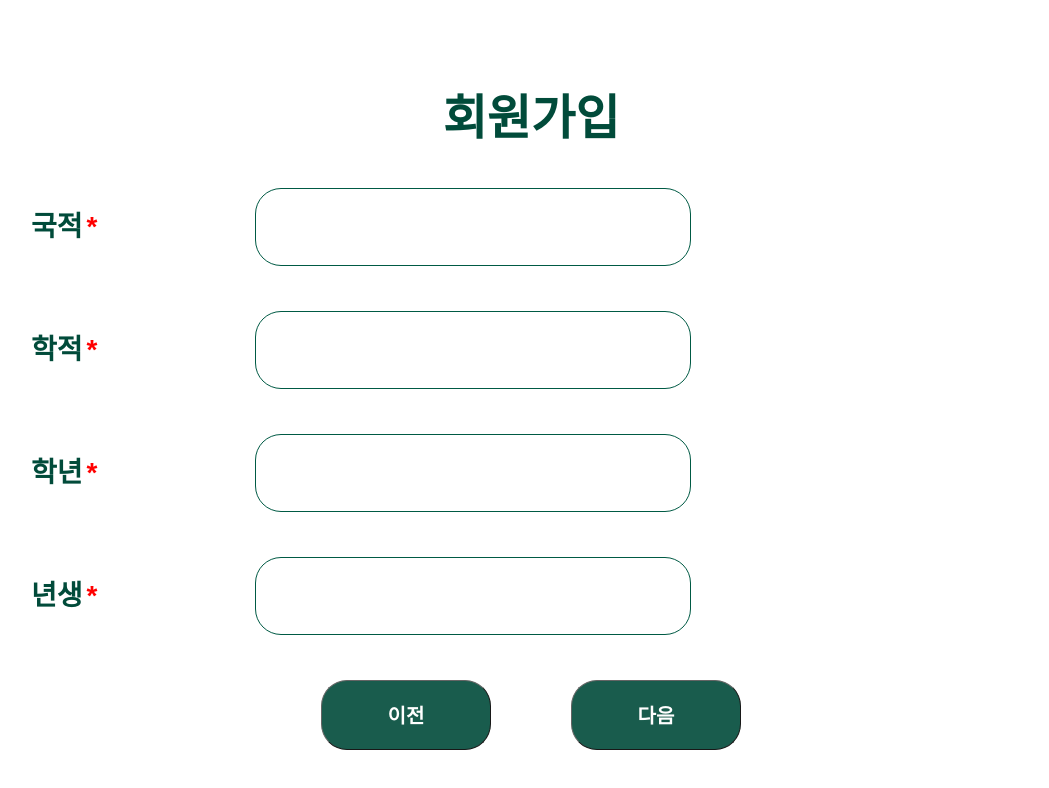
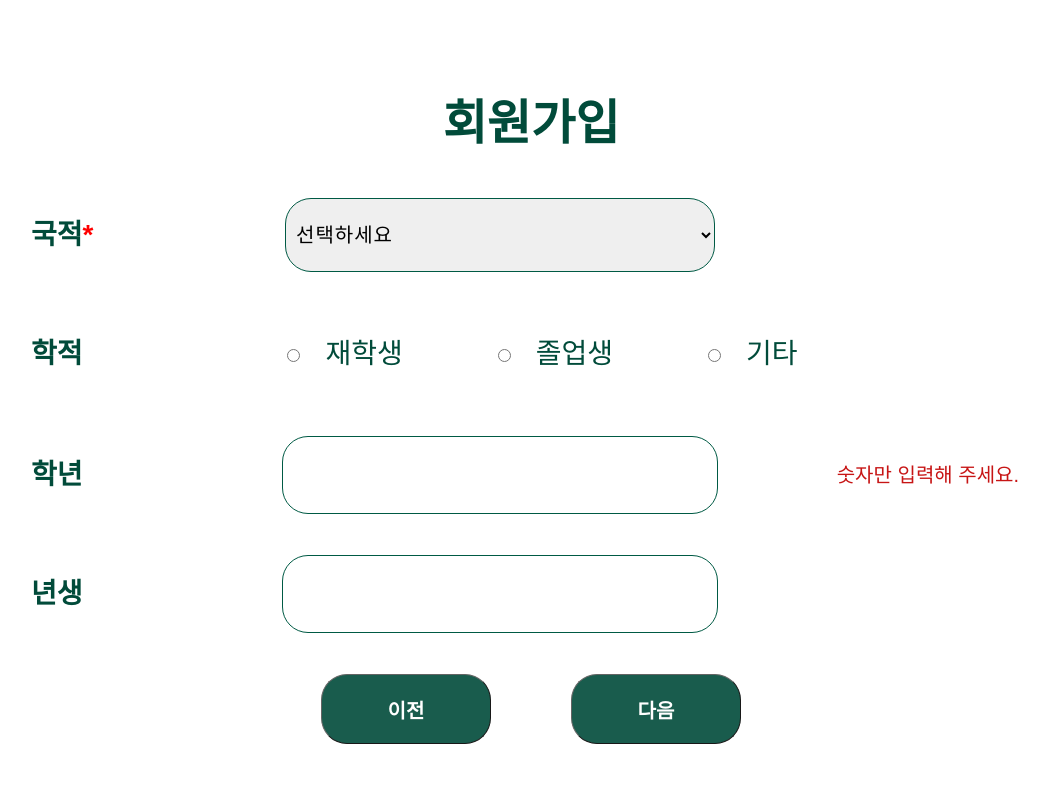
Before and after one commit to ECC-WeWha/WeHwa, a React (Vite) app in the folder FE/: page /signup in a window 1280 px wide. Both pictures are taken after a click on the button "다음". Shown: the part 126-914 px from the top of the page, without its empty margins (109-1158 px from the left). Built offline with nearby package versions, Linux system fonts and the light colour scheme.

Commit message:
feat(signup): Adjust radio button spacing and layout
로그인 페이지 학적 선택 라디오 버튼의 버튼-텍스트 간격과
선택지 간 간격을 조절하였습니다. CSS를 수정해 간격을
더 직관적이고 보기 좋게 구성하였습니다.

```diff
--- a/FE/src/components/common/InputBox.jsx
+++ b/FE/src/components/common/InputBox.jsx
@@ -7,13 +7,15 @@ function InputBox({
   placeholder,
   value,
   onChange,
+  checked,
   options,
   min,
   max,
   step,
-  defaultValue
+  defaultValue,
+  style,
 }) {
-  if (type === "select" && options) {
+  if (type === "select" && options) { //일단 select는 안꾸미는걸로
     return (
       <select
         className="input-box"
@@ -30,6 +32,24 @@ function InputBox({
       </select>
     );
   }
+  if (type === "radio" && options) {
+    return (
+      <div style={{ display: "flex", gap: "45px" }}>
+        {options.map((opt) => (
+          <label key={opt.value} style={{ display: "flex", alignItems: "center" }}>
+            <input
+              type="radio"
+              name={name}
+              value={opt.value}
+              checked={value === opt.value}
+              onChange={onChange}
+            />
+            <span className="green-text-28px">{opt.label}</span>
+          </label>
+        ))}
+      </div>
+    );
+  }
 
   return (
     <input
@@ -43,6 +63,7 @@ function InputBox({
       min={min}
       max={max}
       step={step}
+      style={style}
     />
   );
 }
--- a/FE/src/components/user/SignupStep2.jsx
+++ b/FE/src/components/user/SignupStep2.jsx
@@ -2,42 +2,60 @@ import React from "react"
 import InputBox from "../common/InputBox"
 import GreenButton from "../../components/common/GreenButton";
 
+// 국적 학적 학년 년생
+
 function Step2Form({ formData, onChange, nextStep,backStep}){
     return (
         <>
-            <div className="signup-horizontal-div" style={{width:"660px"}}>
-                <div className="signup-div-more">
+            <div className="signup-three">
+                <div className="three left">
                     <div className="signup-green-text">국적</div>
                     <div className="signup-need-text">*</div>
                 </div>
+                <div className="three center">
                     <InputBox
-                    type="text"
+                        type="select"
                         name="nationality"
                         placeholder=""
                         value={formData.nationality}
                         onChange={onChange}
                         style={{flex:"1"}}
+                        options={[
+                            {value: "Korea", label:"Korea"},
+                            {value: "America", label:"America"},
+                            {value: "Japan", label:"Japan"},
+                            {value: "China", label:"China"},
+                            {value: "Thailand", label:"Thailand"},
+                            {value: "French", label:"French"},
+                            {value: "Germany", label:"Germany"},
+                        ]}
                     />
                 </div>
-            <div className="signup-horizontal-div" style={{width:"660px"}}>
-                <div className="signup-div-more">
+                <div className="three right"></div>  {/*비워놓고*/}
+            </div>
+            <div className="signup-three">
+                <div className="three left">
                     <div className="signup-green-text">학적</div>
-                    <div className="signup-need-text">*</div>
                 </div>
+                <div className="three center" style={{marginLeft:"-850px"}}>
                     <InputBox
-                    type="text"
+                        type="radio"
                         name="studentStatus"
-                    placeholder=""
                         value={formData.studentStatus}
                         onChange={onChange}
-                    style={{flex:"1"}}
+                        options={[
+                            { value: "재학생", label: "재학생" },
+                            { value: "졸업생", label: "졸업생" },
+                            { value: "기타", label: "기타" },
+                        ]}
                         />
                 </div>
-            <div className="signup-horizontal-div" style={{width:"660px"}}>
-                <div className="signup-div-more">
+            </div>
+            <div className="signup-three">
+                <div className="three left">
                     <div className="signup-green-text">학년</div>
-                    <div className="signup-need-text">*</div>
                 </div>
+                <div className="three center">
                     <InputBox
                         type="text"
                         name="grade"
@@ -47,11 +65,15 @@ function Step2Form({ formData, onChange, nextStep,backStep}){
                         style={{flex:"1"}}
                     />
                 </div>
-            <div className="signup-horizontal-div" style={{width:"660px"}}>
-                <div className="signup-div-more">
+                <div className="three right">
+                    <div className="red-text-20px">숫자만 입력해 주세요. </div>
+                </div>  {/*경고메세지 들어갈 자리*/}
+            </div>
+            <div className="signup-three">
+                <div className="three left">
                     <div className="signup-green-text">년생</div>
-                    <div className="signup-need-text">*</div>
                 </div>
+                <div className="three center">
                     <InputBox
                         type="number"
                         name="birthYear"
@@ -63,7 +85,8 @@ function Step2Form({ formData, onChange, nextStep,backStep}){
                         max={2020}
                     />
                 </div>
-
+                <div className="three right"></div>  {/*경고메세지 들어갈 자리*/}
+            </div>
 
             <div style={{
                 display: "flex",
@@ -74,10 +97,6 @@ function Step2Form({ formData, onChange, nextStep,backStep}){
                 <GreenButton onClick={backStep} text="이전"></GreenButton>
                 <GreenButton onClick={nextStep} text="다음"></GreenButton>
             </div>
-
-
-
-
         </>
     );
 }
--- a/FE/src/components/user/SignupStep3.jsx
+++ b/FE/src/components/user/SignupStep3.jsx
@@ -3,7 +3,10 @@ import React from "react"
 import { useNavigate } from "react-router-dom";
 import InputBox from "../common/InputBox"
 import GreenButton from "../../components/common/GreenButton";
+import "../../styles/signup.css";
 
+
+//맨위에꺼 선택하면 아래 자동 선택되는건 아직...
 function Step3Form({ formData, onChange,backStep}){
     const navigate = useNavigate();
     //이 아래에 api관련 데이터 전송하는거 추가 할 예정
@@ -13,7 +16,36 @@ function Step3Form({ formData, onChange,backStep}){
 
     return (
         <>
-            <h2>여기에 체크박스 만들꺼임 근데 그건 아직</h2>
+            <div style={{ width: "660px", margin: "0 auto"}}>
+                <div className="signup-horizontal-div">
+
+                    <div style={{ display:"flex",alignItems:"center",gap:"8px"}}>
+                        <input type="checkbox" className="custom-checkbox"/>
+                        <div className="green-text-24px">전체 약관 동의</div>
+                    </div>
+
+                    <div style={{
+                            fontFamily: "'IBM Plex Sans KR', sans-serif",
+                            fontSize: "24px",
+                            lineHeight: "100%",
+                            color: "#36AE92",
+                            textDecoration:'underline'
+                            }}> 자세히 보기 &gt;&gt;
+                    </div>
+                </div>
+                <div className="signup-horizontal-div">
+                    <div style={{ display:"flex",alignItems:"center",gap:"8px",marginLeft:"58px",marginTop:"10px"}}>
+                        <input type="checkbox" className="custom-checkbox"/>
+                        <div className="green-text-24px">[필수] 만 14세 이상입니다.</div>
+                    </div>
+                </div>
+                <div className="signup-horizontal-div">
+                    <div style={{ display:"flex",alignItems:"center",gap:"8px",marginLeft:"58px",marginTop:"10px"}}>
+                        <input type="checkbox" className="custom-checkbox"/>
+                        <div className="green-text-24px">[선택] 마케팅 정보 수신 및 선택적 개인정보 제공.</div>
+                    </div>
+                </div>
+            </div>
 
             <div style={{
                 display: "flex",
--- a/FE/src/pages/signup-page.jsx
+++ b/FE/src/pages/signup-page.jsx
@@ -50,7 +50,7 @@ function SignupPage() {
           alignItems: "center",         // 가로 가운데
           minHeight: "100vh",
       }}>
-        <div className="signup-title" style={{marginTop:"100px", marginBottom:"45px"}}>회원가입</div>
+        <div className="signup-title" style={{marginTop:"100px", marginBottom:"50px"}}>회원가입</div>
 
         <div style={{ display: "flex",gap: "45px",flexDirection: "column",width: "100%" }}>
           {step === 1 && <Step1Form formData={formData} onChange={handleChange} nextStep={nextStep}/>}
--- a/FE/src/styles/signup.css
+++ b/FE/src/styles/signup.css
@@ -14,7 +14,38 @@
     align-items: center;
     width: 100%;
 }
+.signup-div-more {
+    flex: 0 0 30%;
+    display: flex;
+    align-items :center;
+    gap: 4px;
+}
 
+
+.signup-three {
+    display: flex;
+    gap: 12px;
+    flex-wrap: wrap;
+    width: 988px;
+    height: 74px;
+    align-items: center;
+}
+.three {
+    flex: 1 1 0;        /* 남는 공간 균등 분배 */
+    display: flex;
+    align-items: center;
+}
+.left   { justify-content: flex-start; }
+.center { justify-content: center; margin-left: -50px;}
+.right  { justify-content: flex-end; }
+
+
+.three.center input[type="radio"] {
+    margin-right: 25px;
+}
+.three.center label {
+    margin-right: 45px; /* 선택지 사이 간격 (기본보다 넓게) */
+}
 .signup-green-text {
     font-family: 'IBM Plex Sans KR', sans-serif;
     font-weight: 600;
@@ -22,19 +53,55 @@
     line-height: 100%;
     color: #014B3A;
 }
-
 .signup-need-text {
     font-family: 'IBM Plex Sans KR', sans-serif;
     font-weight: 600;
     font-size: 28px;
     line-height: 100%;
     color: #ff0000;
+}
 
+
+.green-text-28px{
+    font-family: 'IBM Plex Sans KR', sans-serif;
+    font-size: 28px;
+    line-height: 100%;
+    color: #014B3A;
 }
-.signup-div-more {
-    flex: 0 0 30%;
-    display: flex;
-    align-items :center;
-    gap: 4px;
+.green-text-24px{
+    font-family: 'IBM Plex Sans KR', sans-serif;
+    font-size: 24px;
+    line-height: 100%;
+    color: #014B3A;
+}
+.red-text-20px{
+    font-family: 'IBM Plex Sans KR', sans-serif;
+    font-size: 20px;
+    line-height: 100%;
+    color: #C71515;
+}
+.lightgreen-text-20px{
+    font-family: 'IBM Plex Sans KR', sans-serif;
+    font-size: 20px;
+    line-height: 100%;
+    color: #2D862A;
+}
 
+
+
+.custom-checkbox {
+    appearance: none;
+    width: 58px;
+    height: 58px;
+    border: 1px solid #014B3A;
+    border-radius: 26px;
+    background-color: white;
+    position: relative;
 }
+
+.custom-checkbox:checked {
+    background-color: #ffffff;
+    border:  1px solid #014B3A;
+    border-style: double;
+    border-width: 20px;
+}
```
Also changed, not shown: FE/src/components/user/SignupStep1.jsx (+42 -17 lines). Lines whose indentation alone changed are shown as unchanged.
